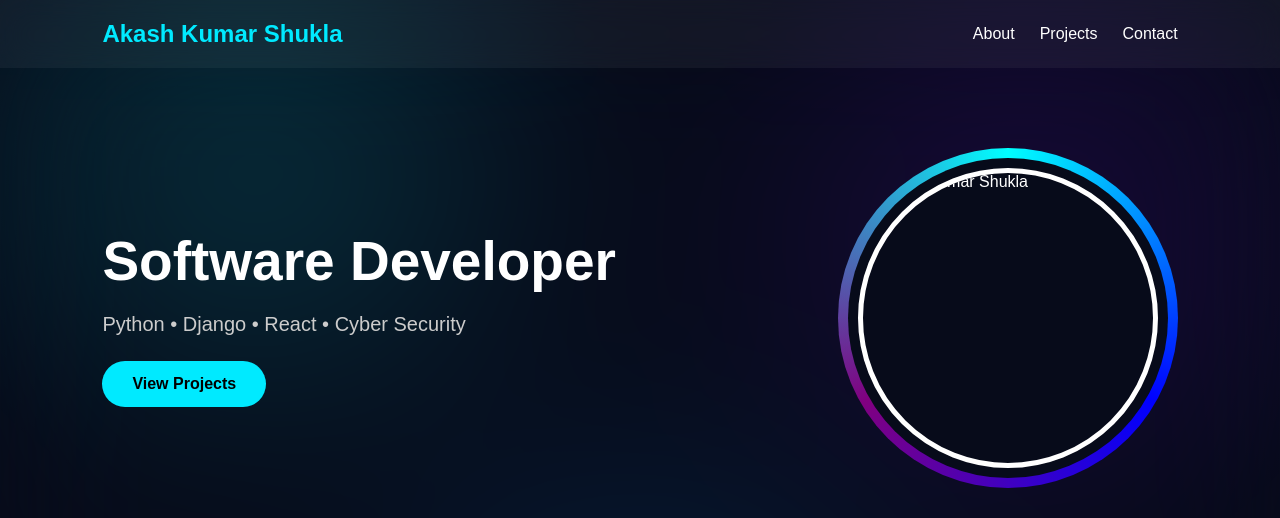
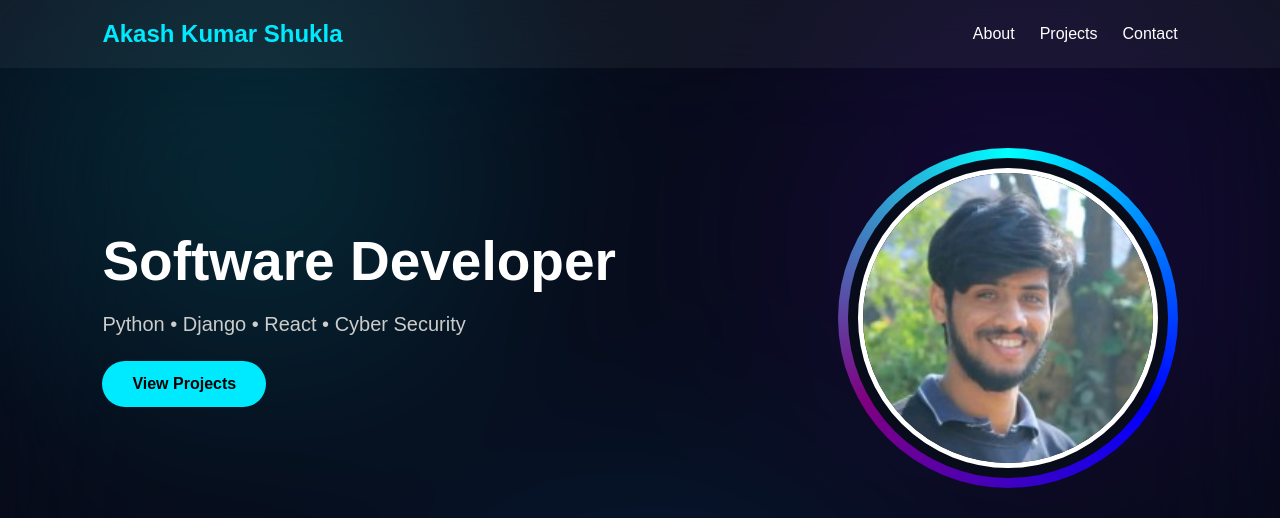
Before and after one commit to information-h/akash-kumar-shukla--Portfolio, a plain HTML site: page index.html in a window 1280 px wide. Shown: the top 518 px of the page. Drawn offline with Linux system fonts and the light colour scheme; the site is published under a folder, as on GitHub Pages, so addresses that start at the root find nothing.

Commit message:
Update image source path in index.html

```diff
--- a/index.html
+++ b/index.html
@@ -9,7 +9,7 @@
     </div>
 
     <div class="photo">
-        <img src="/akash.jpeg" alt="Akash Kumar Shukla">
+        <img src="./akash.jpeg" alt="Akash Kumar Shukla">
     </div>
 
 </header>
```
